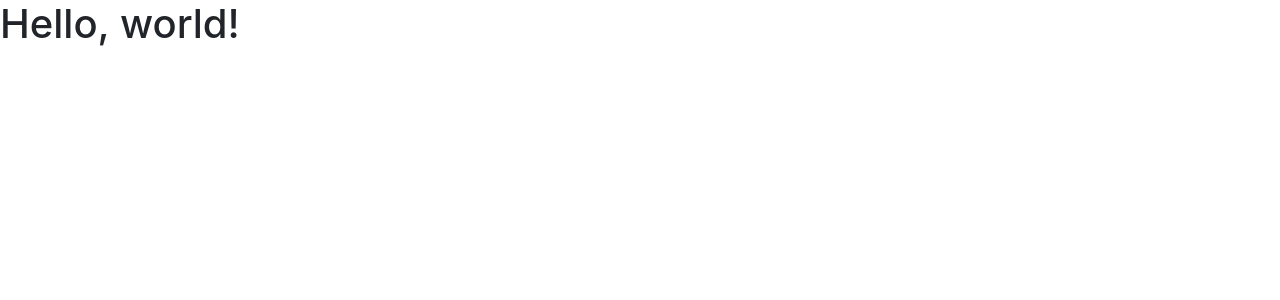
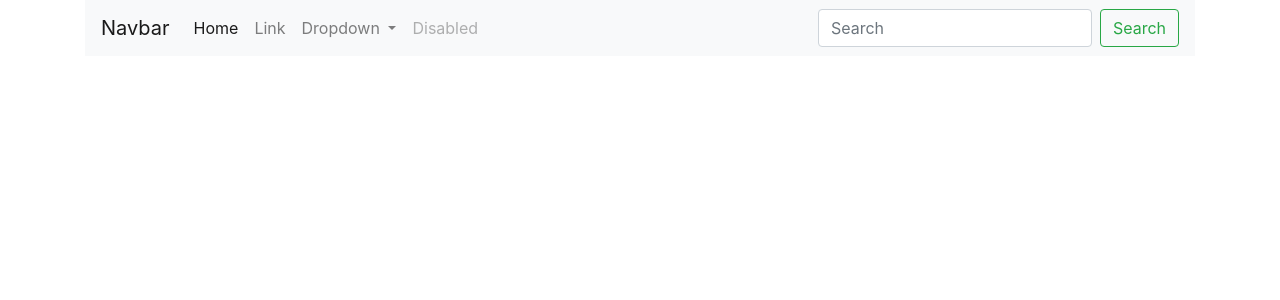
Before and after one commit to kajstof/PythonDjango, a Django app: page / in a window 1280 px wide. Shown: the top 300 px of the page. Run offline with Django 3.2, Linux system fonts and the light colour scheme; some libraries are stand-ins or nearby versions.

Commit message:
Add navbar

```diff
--- a/utilities/templates/utilities/index.html
+++ b/utilities/templates/utilities/index.html
@@ -1,22 +1,70 @@
 <!doctype html>
 <html lang="en">
+
 <head>
   <!-- Required meta tags -->
   <meta charset="utf-8">
   <meta name="viewport" content="width=device-width, initial-scale=1, shrink-to-fit=no">
 
   <!-- Bootstrap CSS -->
-    <link rel="stylesheet" href="https://stackpath.bootstrapcdn.com/bootstrap/4.4.1/css/bootstrap.min.css" integrity="sha384-Vkoo8x4CGsO3+Hhxv8T/Q5PaXtkKtu6ug5TOeNV6gBiFeWPGFN9MuhOf23Q9Ifjh" crossorigin="anonymous">
+  <link rel="stylesheet" href="https://stackpath.bootstrapcdn.com/bootstrap/4.4.1/css/bootstrap.min.css"
+    integrity="sha384-Vkoo8x4CGsO3+Hhxv8T/Q5PaXtkKtu6ug5TOeNV6gBiFeWPGFN9MuhOf23Q9Ifjh" crossorigin="anonymous">
 
   <title>Hello, world!</title>
 </head>
+
 <body>
-    <h1>Hello, world!</h1>
+  <div class='container'>
+    <nav class="navbar navbar-expand-lg navbar-light bg-light">
+      <a class="navbar-brand" href="#">Navbar</a>
+      <button class="navbar-toggler" type="button" data-toggle="collapse" data-target="#navbarSupportedContent"
+        aria-controls="navbarSupportedContent" aria-expanded="false" aria-label="Toggle navigation">
+        <span class="navbar-toggler-icon"></span>
+      </button>
+
+      <div class="collapse navbar-collapse" id="navbarSupportedContent">
+        <ul class="navbar-nav mr-auto">
+          <li class="nav-item active">
+            <a class="nav-link" href="#">Home <span class="sr-only">(current)</span></a>
+          </li>
+          <li class="nav-item">
+            <a class="nav-link" href="#">Link</a>
+          </li>
+          <li class="nav-item dropdown">
+            <a class="nav-link dropdown-toggle" href="#" id="navbarDropdown" role="button" data-toggle="dropdown"
+              aria-haspopup="true" aria-expanded="false">
+              Dropdown
+            </a>
+            <div class="dropdown-menu" aria-labelledby="navbarDropdown">
+              <a class="dropdown-item" href="#">Action</a>
+              <a class="dropdown-item" href="#">Another action</a>
+              <div class="dropdown-divider"></div>
+              <a class="dropdown-item" href="#">Something else here</a>
+            </div>
+          </li>
+          <li class="nav-item">
+            <a class="nav-link disabled" href="#" tabindex="-1" aria-disabled="true">Disabled</a>
+          </li>
+        </ul>
+        <form class="form-inline my-2 my-lg-0">
+          <input class="form-control mr-sm-2" type="search" placeholder="Search" aria-label="Search">
+          <button class="btn btn-outline-success my-2 my-sm-0" type="submit">Search</button>
+        </form>
+      </div>
+    </nav>
+  </div>
 
   <!-- Optional JavaScript -->
   <!-- jQuery first, then Popper.js, then Bootstrap JS -->
-    <script src="https://code.jquery.com/jquery-3.4.1.slim.min.js" integrity="sha384-J6qa4849blE2+poT4WnyKhv5vZF5SrPo0iEjwBvKU7imGFAV0wwj1yYfoRSJoZ+n" crossorigin="anonymous"></script>
-    <script src="https://cdn.jsdelivr.net/npm/popper.js@1.16.0/dist/umd/popper.min.js" integrity="sha384-Q6E9RHvbIyZFJoft+2mJbHaEWldlvI9IOYy5n3zV9zzTtmI3UksdQRVvoxMfooAo" crossorigin="anonymous"></script>
-    <script src="https://stackpath.bootstrapcdn.com/bootstrap/4.4.1/js/bootstrap.min.js" integrity="sha384-wfSDF2E50Y2D1uUdj0O3uMBJnjuUD4Ih7YwaYd1iqfktj0Uod8GCExl3Og8ifwB6" crossorigin="anonymous"></script>
+  <script src="https://code.jquery.com/jquery-3.4.1.slim.min.js"
+    integrity="sha384-J6qa4849blE2+poT4WnyKhv5vZF5SrPo0iEjwBvKU7imGFAV0wwj1yYfoRSJoZ+n"
+    crossorigin="anonymous"></script>
+  <script src="https://cdn.jsdelivr.net/npm/popper.js@1.16.0/dist/umd/popper.min.js"
+    integrity="sha384-Q6E9RHvbIyZFJoft+2mJbHaEWldlvI9IOYy5n3zV9zzTtmI3UksdQRVvoxMfooAo"
+    crossorigin="anonymous"></script>
+  <script src="https://stackpath.bootstrapcdn.com/bootstrap/4.4.1/js/bootstrap.min.js"
+    integrity="sha384-wfSDF2E50Y2D1uUdj0O3uMBJnjuUD4Ih7YwaYd1iqfktj0Uod8GCExl3Og8ifwB6"
+    crossorigin="anonymous"></script>
 </body>
+
 </html>
```
Lines whose indentation alone changed are shown as unchanged.
